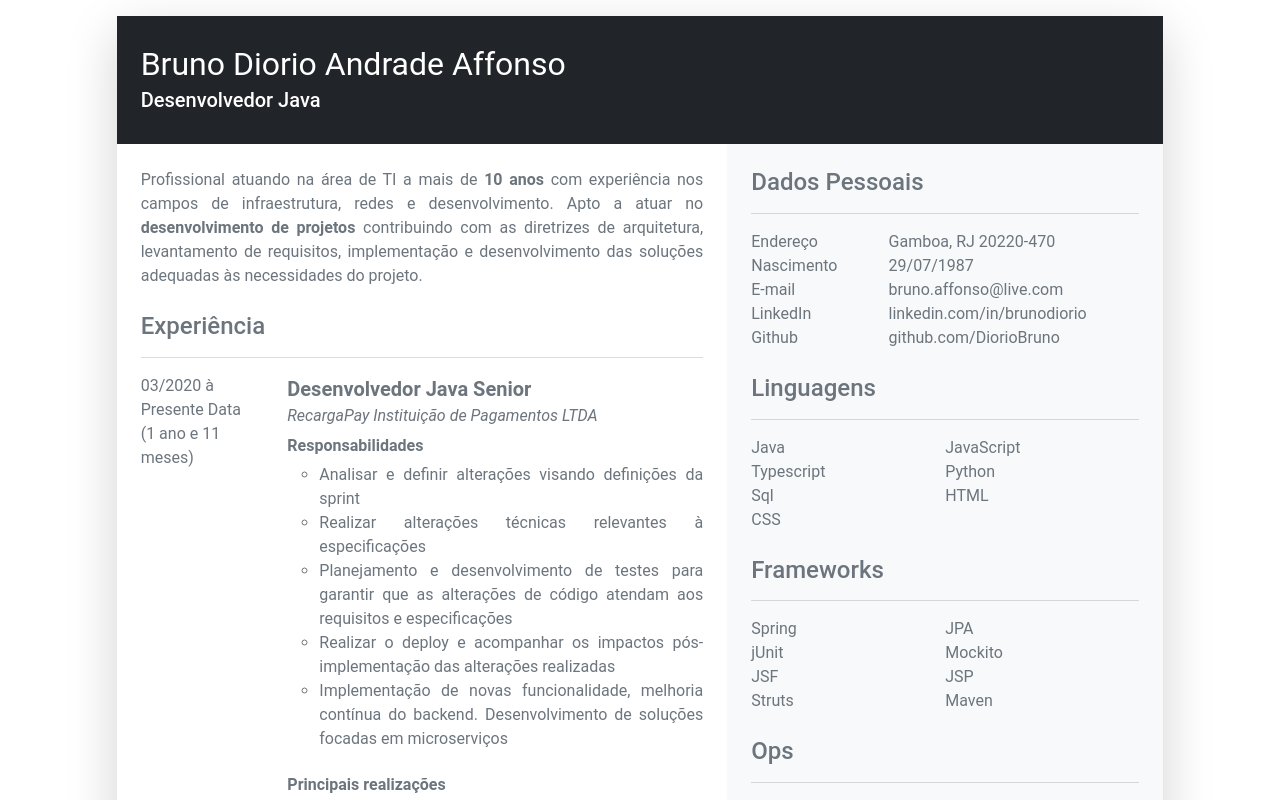
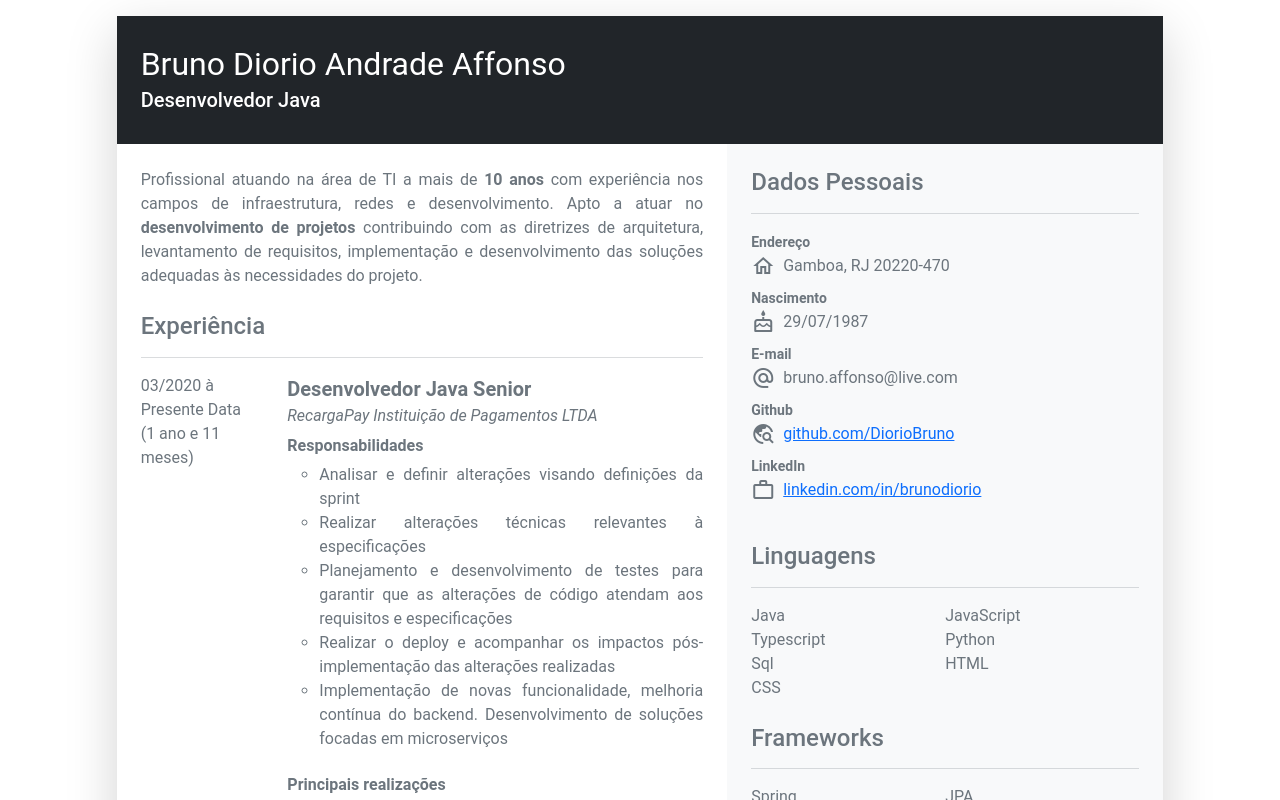
Before and after one commit to BrunoDiorio/angular-cv, an Angular app: page / in a window 1280 px wide. Shown: the top 800 px of the page. Built offline with nearby package versions, Linux system fonts and the light colour scheme.

Commit message:
refactor(personal-data): add icons and dynamic layout

```diff
--- a/src/app/index/model/content.ts
+++ b/src/app/index/model/content.ts
@@ -37,6 +37,16 @@ export interface PersonalData {
   github: Section;
 }
 
+export enum PersonalDataIcons {
+  address = 'home',
+  dob = 'cake',
+  cellphone = 'phone',
+  email = 'alternate_email',
+  github = 'travel_explore',
+  linkedIn = 'work_outline',
+  title = '', //required to avoid type-checking error in template --> GAMBIARRA
+}
+
 export interface Formation {
   title: string;
   data: FormationData[];
--- a/src/app/index/personal-data/personal-data.component.html
+++ b/src/app/index/personal-data/personal-data.component.html
@@ -1,46 +1,26 @@
-<section>
-  <div class="row">
+<section class="row mb-3">
     <div class="col-12">
       <h4>{{ personalData.title }}</h4>
       <hr />
     </div>
-  </div>
-  <div class="row mb-2">
-    <div class="col-4">
-      {{ personalData?.address?.title }}
-    </div>
-    <div class="col-8 text-break">
-      {{ personalData?.address?.value }}
-    </div>
-    <div class="col-4">
-      {{ personalData?.dob?.title }}
-    </div>
-    <div class="col-8 text-break">
-      {{ personalData?.dob?.value }}
-    </div>
-    <div class="col-4">
-      {{ personalData?.cellphone?.title }}
-    </div>
-    <div class="col-8 text-break">
-      {{ personalData?.cellphone?.value }}
-    </div>
-    <div class="col-4">
-      {{ personalData?.email?.title }}
-    </div>
-    <div class="col-8 text-break">
-      {{ personalData?.email?.value }}
-    </div>
-    <div class="col-4">
-      {{ personalData?.linkedIn?.title }}
-    </div>
-    <div class="col-8 text-break">
-      {{ personalData?.linkedIn?.value }}
-    </div>
-    <div class="col-4">
-      {{ personalData?.github?.title }}
-    </div>
-    <div class="col-8 text-break">
-      {{ personalData?.github?.value }}
-    </div>
-  </div>
+  <ng-container *ngFor="let info of personalData | keyvalue">
+      <div class="col-12 mb-2" *ngIf="isSection(info.value)">
+        <small>
+         {{  info.value.title }}
+        </small>
+        <div class="d-flex align-items-center">
+          <div class="material-icons-outlined">
+            {{ icons[info.key] }}
+          </div>
+          <div class="mx-2" >
+            <a *ngIf="info.value.value.match('\.com/'); else notUrl" target="_blank" [href]="'https://'+info.value.value">
+              {{info.value.value}}
+            </a>
+            <ng-template #notUrl>
+              {{info.value.value}}
+            </ng-template>
+          </div>
+        </div>
+      </div>
+  </ng-container>
 </section>
--- a/src/app/index/personal-data/personal-data.component.scss
+++ b/src/app/index/personal-data/personal-data.component.scss
@@ -0,0 +1,3 @@
+small{
+    font-weight: bold;
+}
--- a/src/app/index/personal-data/personal-data.component.ts
+++ b/src/app/index/personal-data/personal-data.component.ts
@@ -1,18 +1,26 @@
-import { PersonalData } from './../model/content';
+import { PersonalData, PersonalDataIcons, Section } from './../model/content';
 import { Component, Input, OnInit } from '@angular/core';
 
 @Component({
   selector: 'app-personal-data',
   templateUrl: './personal-data.component.html',
-  styleUrls: ['./personal-data.component.scss']
+  styleUrls: ['./personal-data.component.scss'],
 })
 export class PersonalDataComponent implements OnInit {
-
   @Input() personalData: PersonalData = <PersonalData>{};
 
-  constructor() { }
+  constructor() {}
 
-  ngOnInit(): void {
+  public icons = PersonalDataIcons;
+
+  ngOnInit(): void {}
+
+  /* --------------------------------------- type guard -------------------------------------- */
+  /* https://www.typescriptlang.org/docs/handbook/advanced-types.html#user-defined-type-guards */
+
+  public isSection(param: Section | string): param is Section {
+    return (param as Section).title !== undefined;
   }
-
+  /* ----------------------------------  alternativa ----------------------------------*/
+  /* https://angular.io/guide/template-expression-operators#the-any-type-cast-function */
 }
--- a/src/index.html
+++ b/src/index.html
@@ -7,6 +7,8 @@
   <meta name="viewport" content="width=device-width, initial-scale=1">
   <link rel="icon" type="image/x-icon" href="favicon.ico">
   <link rel="preconnect" href="https://fonts.gstatic.com">
+  <link href="https://fonts.googleapis.com/icon?family=Material+Icons+Outlined"
+      rel="stylesheet">
 </head>
 <body class="container-fluid mb-5">
   <app-root></app-root>
```
